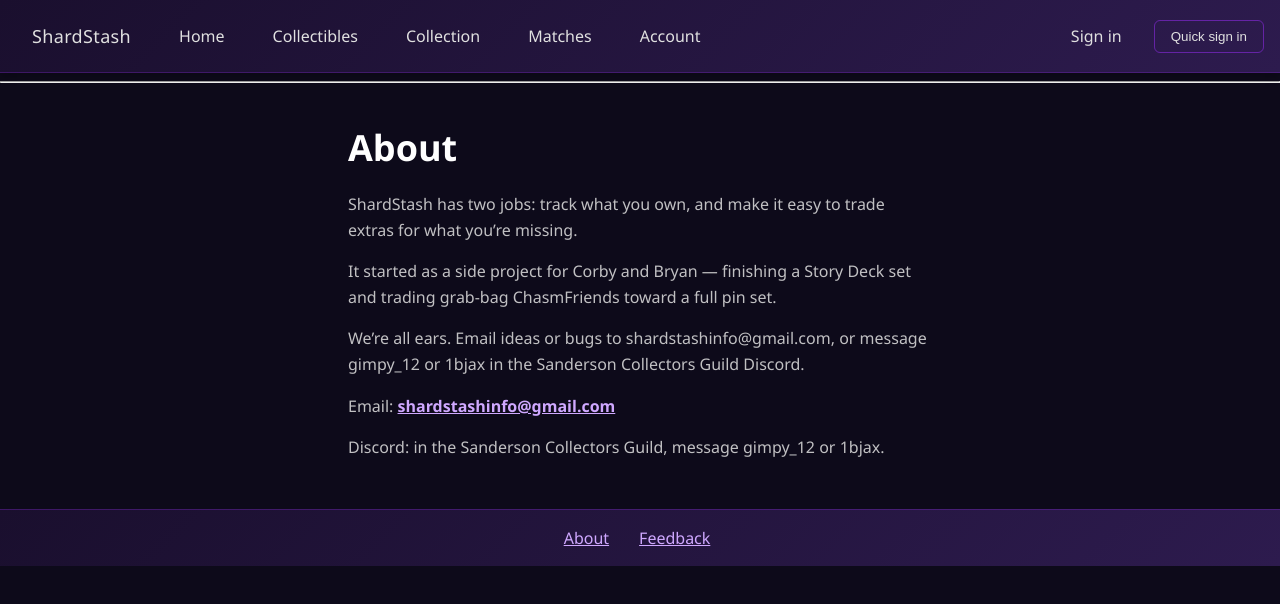
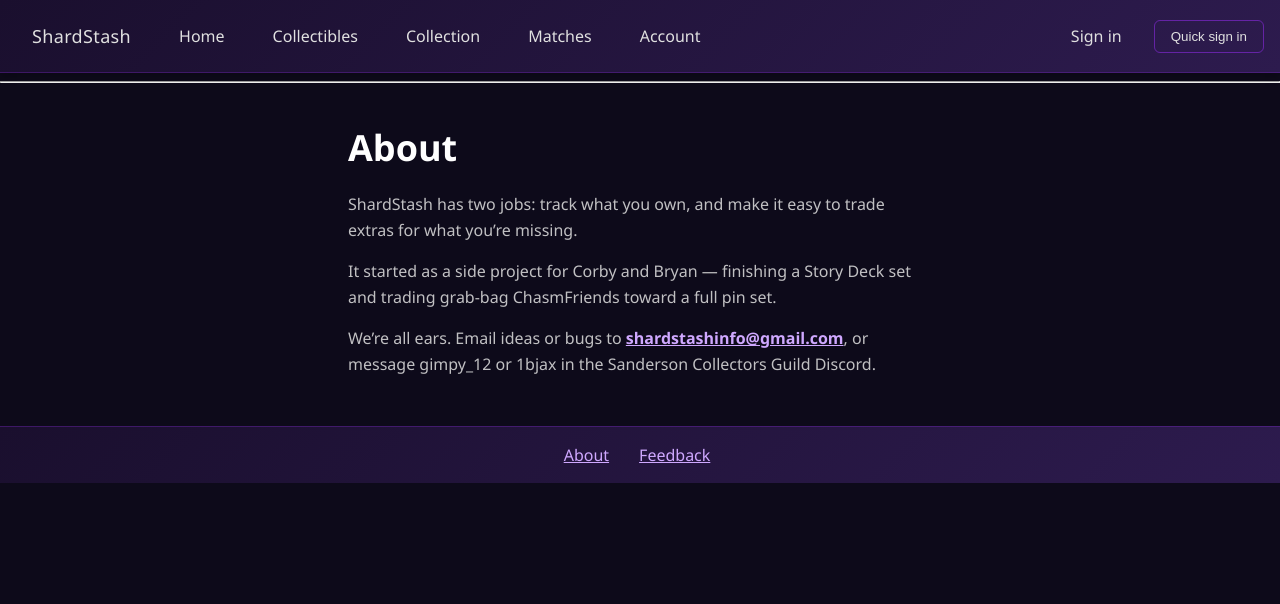
Before and after one commit to bjax13/LostDecks, a React (Vite) app in the folder frontend/: page /about in a window 1280 px wide. Shown: the top 604 px of the page. Built offline with nearby package versions, Linux system fonts and the light colour scheme; no server answers.

Commit message:
fix(about): make About email a mailto in the specified copy
Keep the About blurb as one narrative instead of repeating Email/Discord
under it. The third paragraph now links shardstashinfo@gmail.com with the
ShardStash feedback subject.

```diff
--- a/frontend/src/pages/About/index.jsx
+++ b/frontend/src/pages/About/index.jsx
@@ -1,8 +1,8 @@
-import SiteFeedbackContact from "../../components/SiteFeedbackContact.jsx";
 import {
   SITE_FEEDBACK_CONTACTS,
   SITE_FEEDBACK_EMAIL,
   SITE_FEEDBACK_GUILD,
+  SITE_FEEDBACK_MAILTO,
 } from "../../siteFeedback.js";
 import "./About.css";
 
@@ -20,11 +20,11 @@ export default function AboutPage() {
           grab-bag ChasmFriends toward a full pin set.
         </p>
         <p>
-          We’re all ears. Email ideas or bugs to {SITE_FEEDBACK_EMAIL}, or message{" "}
+          We’re all ears. Email ideas or bugs to{" "}
+          <a href={SITE_FEEDBACK_MAILTO}>{SITE_FEEDBACK_EMAIL}</a>, or message{" "}
           {SITE_FEEDBACK_CONTACTS[0]} or {SITE_FEEDBACK_CONTACTS[1]} in the {SITE_FEEDBACK_GUILD}{" "}
           Discord.
         </p>
-        <SiteFeedbackContact />
       </div>
     </main>
   );
```
Also changed, not shown: 1 other file (tests, documents, lock files or other folders).
